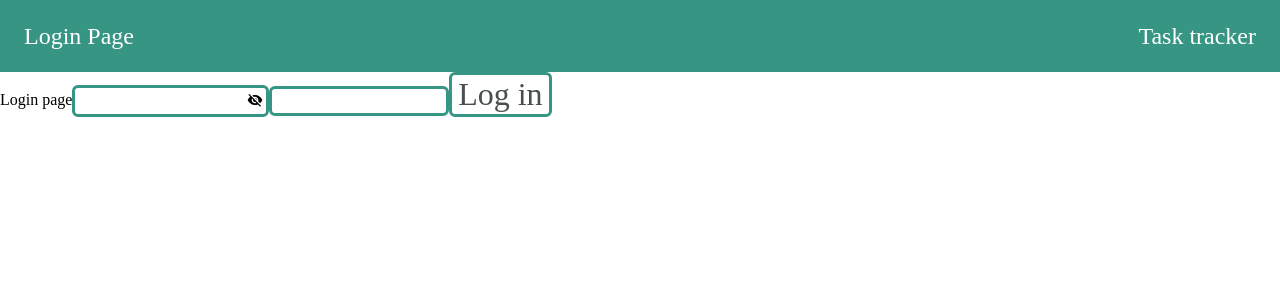
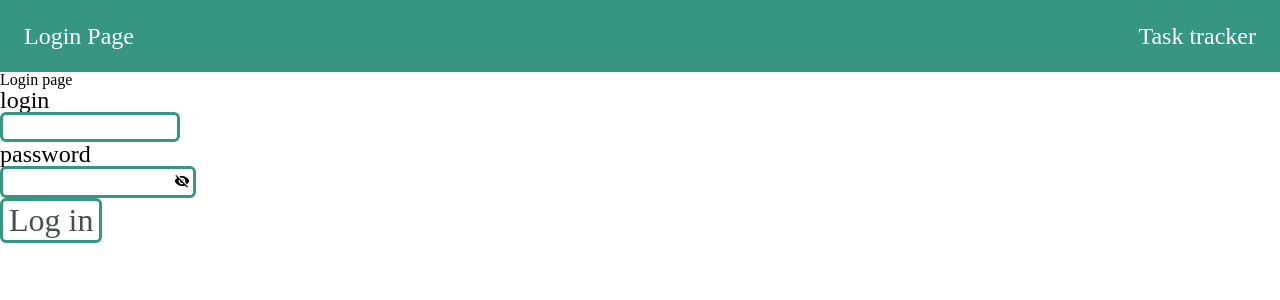
Before and after one commit to rav1ll/itis-frontend-app, a React (Create React App) app: page / in a window 1280 px wide. Shown: the top 300 px of the page. Built offline with nearby package versions, Linux system fonts and the light colour scheme.

Commit message:
done (#16)
Co-authored-by: ghost-str <email@example.com>

```diff
--- /dev/null
+++ b/src/components/formFields/BaseWrapper/components.js
@@ -0,0 +1,5 @@
+import styled from "styled-components";
+
+export const LabelWrapper=styled.div`
+  font-size: 1.5em;
+`
--- /dev/null
+++ b/src/components/formFields/BaseWrapper/index.js
@@ -0,0 +1,9 @@
+import React from "react";
+import {LabelWrapper} from "./components";
+
+export default function BaseWrapper({label, children}) {
+    return <label>
+        <LabelWrapper>{label}</LabelWrapper>
+        <div>{children}</div>
+    </label>
+}
--- /dev/null
+++ b/src/components/formFields/PasswordField.js
@@ -0,0 +1,10 @@
+import React from "react";
+import PasswordInput from "../inputs/PasswordInput";
+import BaseWrapper from "./BaseWrapper";
+
+
+export default function PasswordField({label, ...props}) {
+    return <BaseWrapper label={label}>
+        <PasswordInput {...props} />
+    </BaseWrapper>
+}
--- /dev/null
+++ b/src/components/formFields/TextField.js
@@ -0,0 +1,10 @@
+import React from "react";
+import BaseWrapper from "./BaseWrapper";
+import BaseInput from "../inputs/BaseInput";
+
+
+export default function TextField({label, ...props}) {
+    return <BaseWrapper label={label}>
+        <BaseInput {...props} />
+    </BaseWrapper>
+}
--- a/src/components/inputs/PasswordInput/index.js
+++ b/src/components/inputs/PasswordInput/index.js
@@ -2,7 +2,7 @@ import React from "react";
 import BaseInput from "../BaseInput";
 import VisibilityButton from "./components/VisibilityButton";
 
-export function PasswordInput({isHidden = true, leftSlot, type, ...props}) {
+export default function PasswordInput({isHidden = true, leftSlot, type, ...props}) {
     return <BaseInput
         type={isHidden ? 'password' : 'text'}
         rightSlot={<VisibilityButton isHidden={isHidden}/>}
--- a/src/pages/Login.js
+++ b/src/pages/Login.js
@@ -3,8 +3,8 @@ import styled from "styled-components";
 
 import Button from "../components/inputs/Button";
 import DefaultLayout from "../components/DefaultLayout/DefaultLayout";
-import BaseInput from "../components/inputs/BaseInput";
-import {PasswordInput} from "../components/inputs/PasswordInput";
+import PasswordField from "../components/formFields/PasswordField";
+import TextField from "../components/formFields/TextField";
 
 const LoginButton = styled(Button)`
   font-size: 2em;
@@ -13,8 +13,8 @@ const LoginButton = styled(Button)`
 export default function Login() {
     return <DefaultLayout title={'Login Page'}>
         Login page
-        <PasswordInput />
-        <BaseInput/>
-        <LoginButton >Log in</LoginButton>
+        <TextField label={'login'}/>
+        <PasswordField label={'password'}/>
+        <LoginButton>Log in</LoginButton>
     </DefaultLayout>
 }
```
